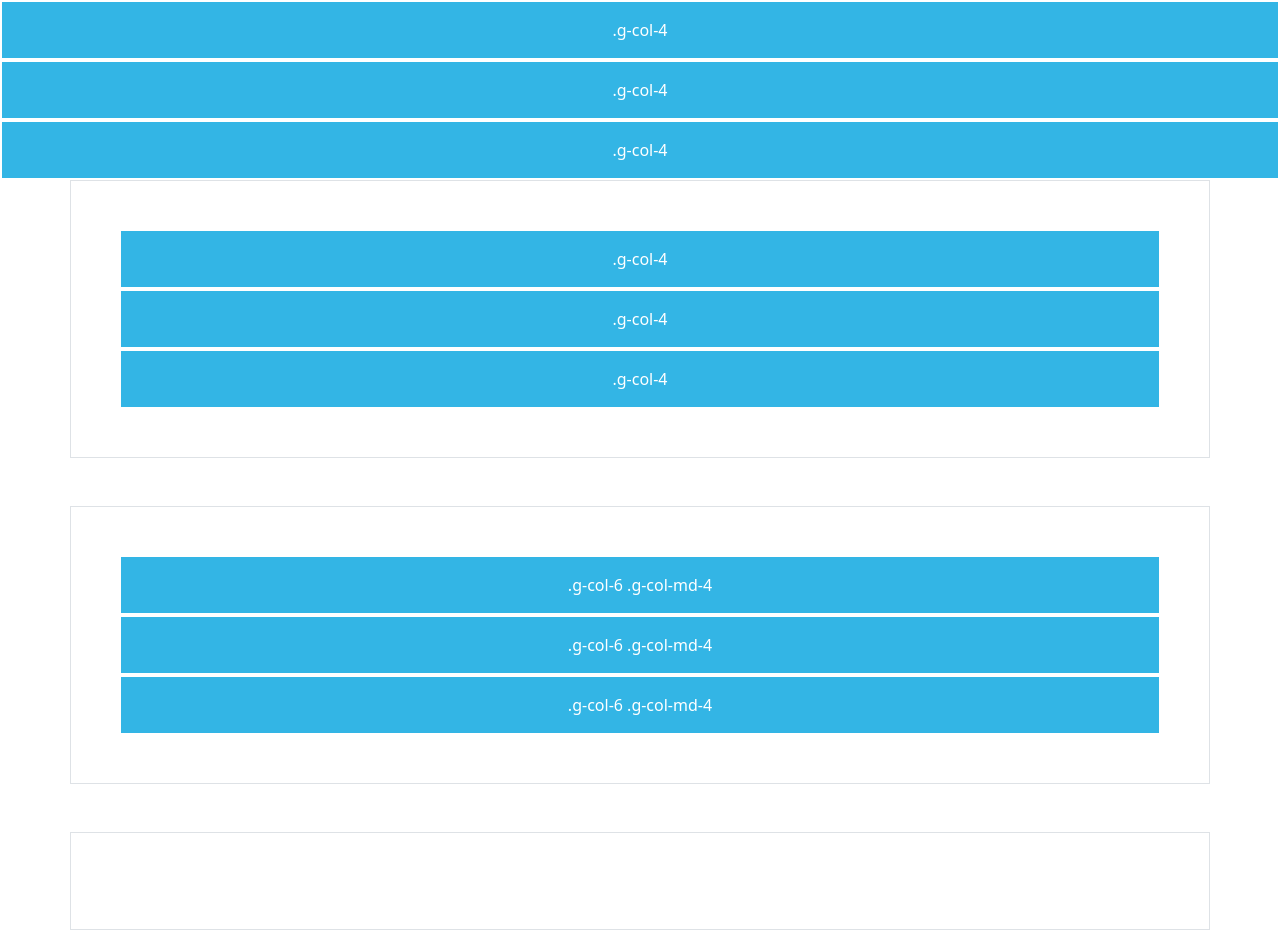
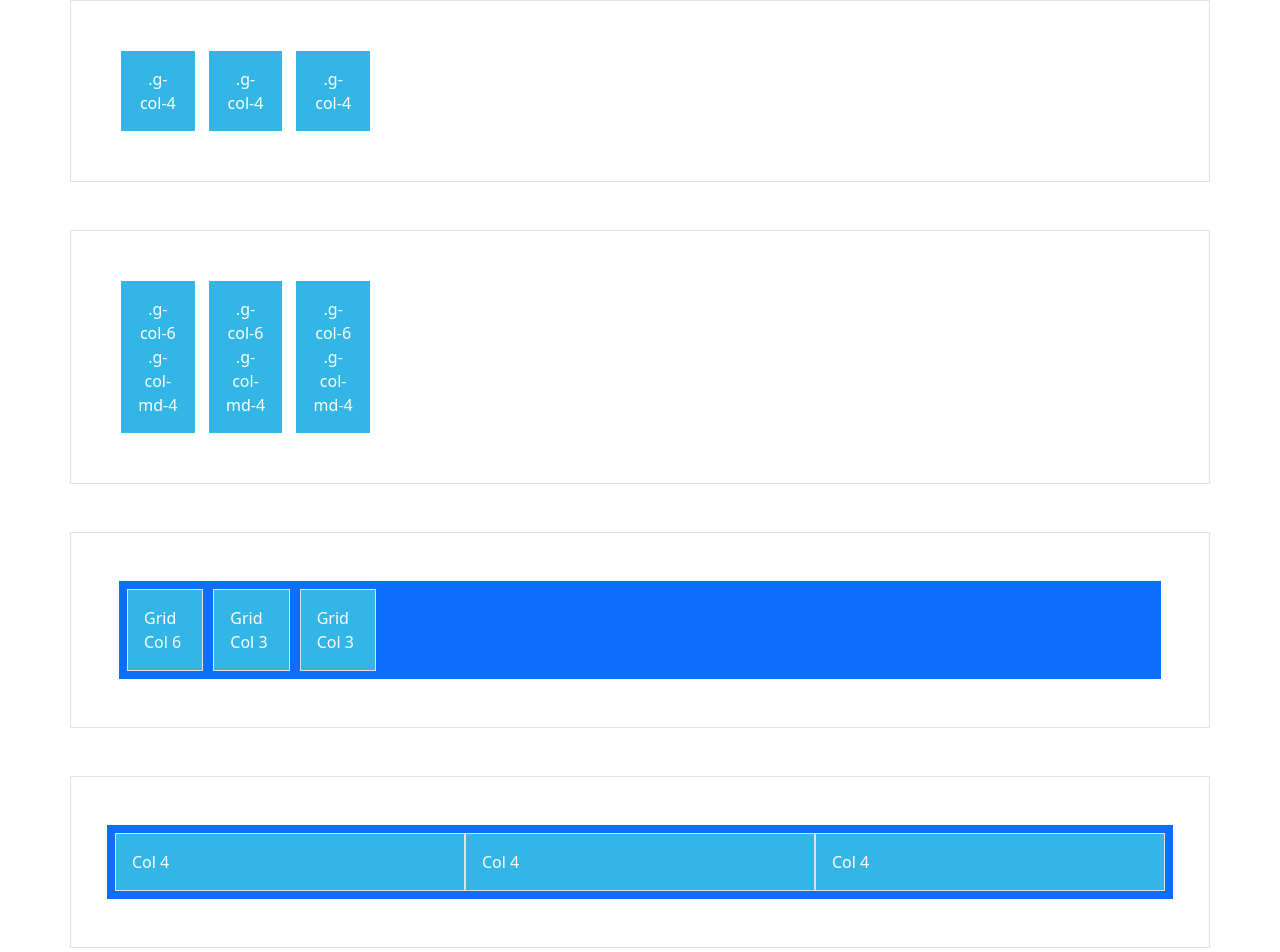
Before and after one commit to Rashedin-063/Exploration-of-Bootstrap, a plain HTML site: page 01-crash-course/1.05 - CSS-Grid/cssGrid.html in a window 1280 px wide. Shown: the top 952 px of the page. Drawn offline with nearby package versions, Linux system fonts and the light colour scheme.

Commit message:
custom grid style added

```diff
--- a/01-crash-course/1.05 - CSS-Grid/cssGrid.html
+++ b/01-crash-course/1.05 - CSS-Grid/cssGrid.html
@@ -15,16 +15,15 @@
       .child{
         background-color: #2041d3;
       }
-
+ .grid {
+      display: grid;
+      grid-template-columns: repeat(12, 1fr); /* 12 equal columns */
+      gap: 10px; /* Adds spacing between grid items */
+    }
     </style>
   </head>
   <body>
 
-    <div class="grid text-center">
-  <div class="g-col-4">.g-col-4</div>
-  <div class="g-col-4">.g-col-4</div>
-  <div class="g-col-4">.g-col-4</div>
-</div>
 
 <section class="container border p-5">
   <div class="grid text-center">
@@ -42,10 +41,18 @@
 </div>
 </section>
 <section class="container border p-5 mt-5">
-
+ <div class="grid text-bg-primary p-2">
+    <div class="g-col-6 border">Grid Col 6</div>
+    <div class="g-col-3 border">Grid Col 3</div>
+    <div class="g-col-3 border">Grid Col 3</div>
+  </div>
 </section>
 <section class="container border p-5 mt-5">
-
+ <div class="row text-bg-primary p-2">
+    <div class="col-4 border">Col 4</div>
+    <div class="col-4 border">Col 4</div>
+    <div class="col-4 border">Col 4</div>
+  </div>
 </section>
 <section class="container border p-5 mt-5">
 
```
